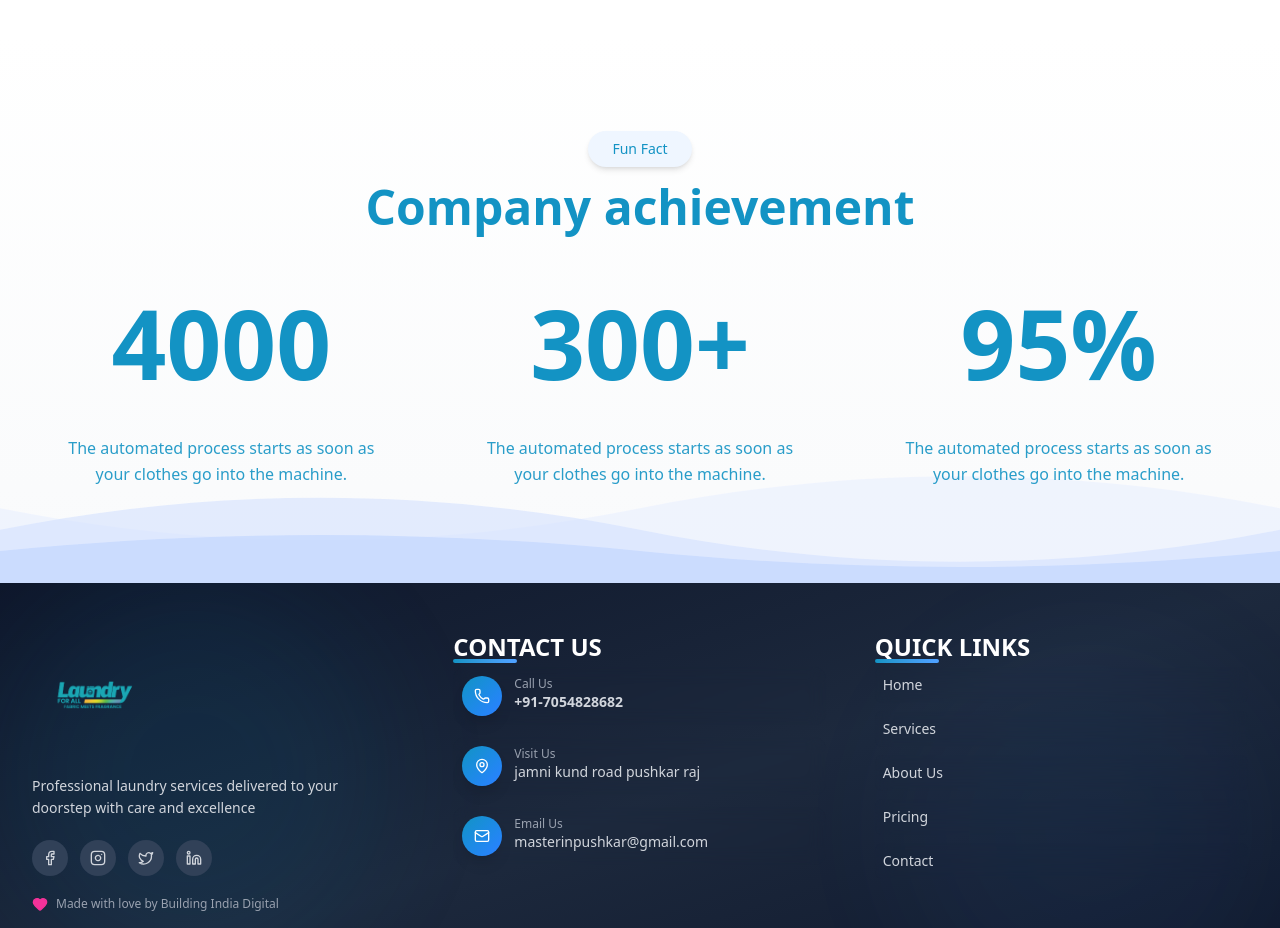
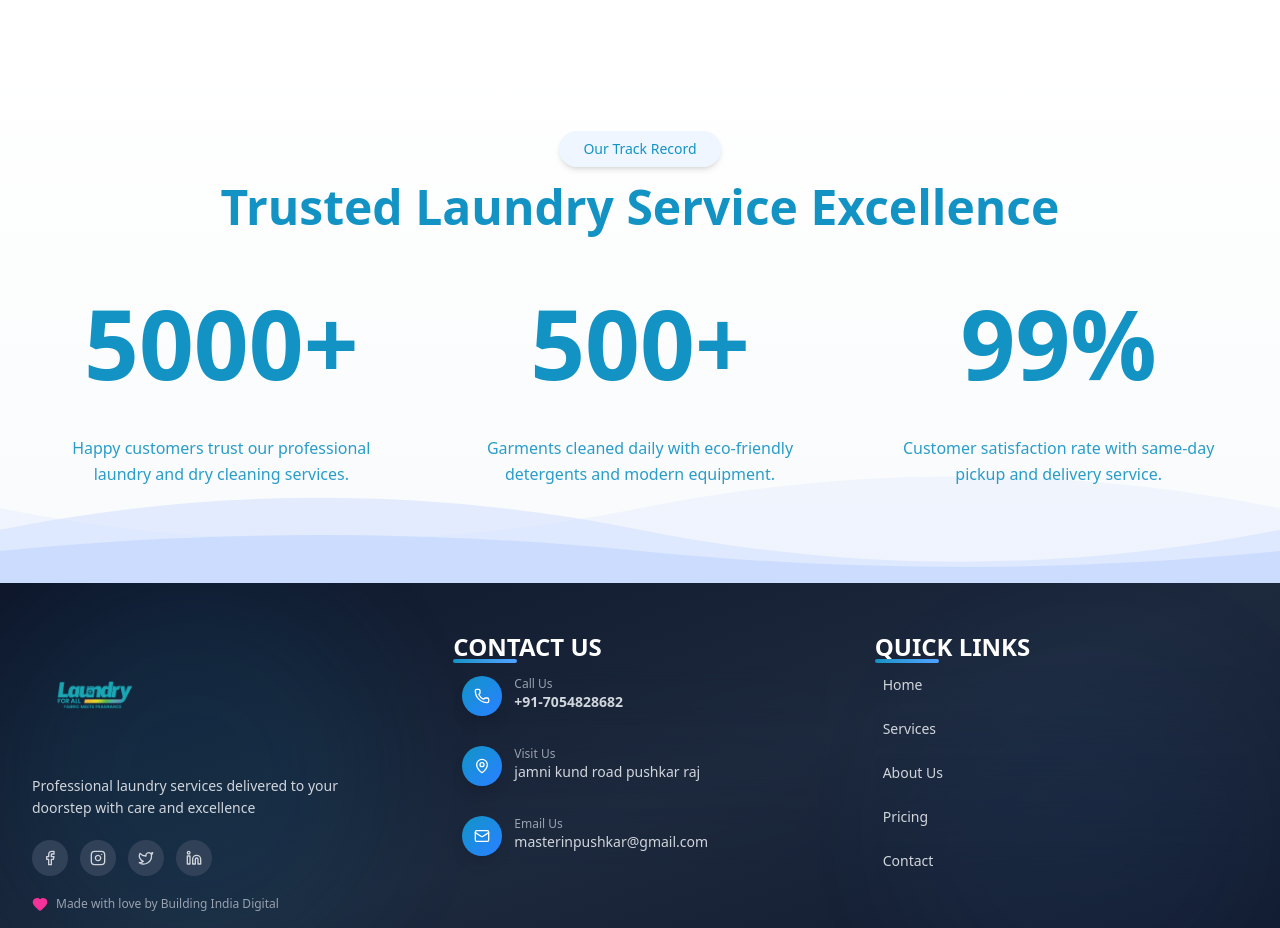
Before and after one commit to hotaeshwar/laundry-for-all, a React (Vite) app: page / in a window 1280 px wide. Shown: the part 3120-4048 px from the top of the page. Built offline with nearby package versions, Linux system fonts and the light colour scheme.

Commit message:
Update achievement targets and descriptions

```diff
--- a/src/components/AchievementSection.jsx
+++ b/src/components/AchievementSection.jsx
@@ -9,23 +9,23 @@ const AchievementSection = () => {
   const achievements = [
     {
       id: 1,
-      target: 4000,
-      suffix: '',
-      description: 'The automated process starts as soon as your clothes go into the machine.',
+      target: 5000,
+      suffix: '+',
+      description: 'Happy customers trust our professional laundry and dry cleaning services.',
       color: '#1393c4'
     },
     {
       id: 2,
-      target: 300,
+      target: 500,
       suffix: '+',
-      description: 'The automated process starts as soon as your clothes go into the machine.',
+      description: 'Garments cleaned daily with eco-friendly detergents and modern equipment.',
       color: '#1393c4'
     },
     {
       id: 3,
-      target: 95,
+      target: 99,
       suffix: '%',
-      description: 'The automated process starts as soon as your clothes go into the machine.',
+      description: 'Customer satisfaction rate with same-day pickup and delivery service.',
       color: '#1393c4'
     }
   ];
@@ -116,10 +116,10 @@ const AchievementSection = () => {
           isVisible ? 'opacity-100 translate-y-0' : 'opacity-0 -translate-y-10'
         }`}>
           <span className="inline-block px-6 py-2 bg-blue-50 text-[#1393c4] rounded-full text-sm font-medium mb-4 shadow-md">
-            Fun Fact
+            Our Track Record
           </span>
           <h2 className="text-3xl sm:text-4xl md:text-5xl font-bold text-[#1393c4]">
-            Company achievement
+            Trusted Laundry Service Excellence
           </h2>
         </div>
 
```
